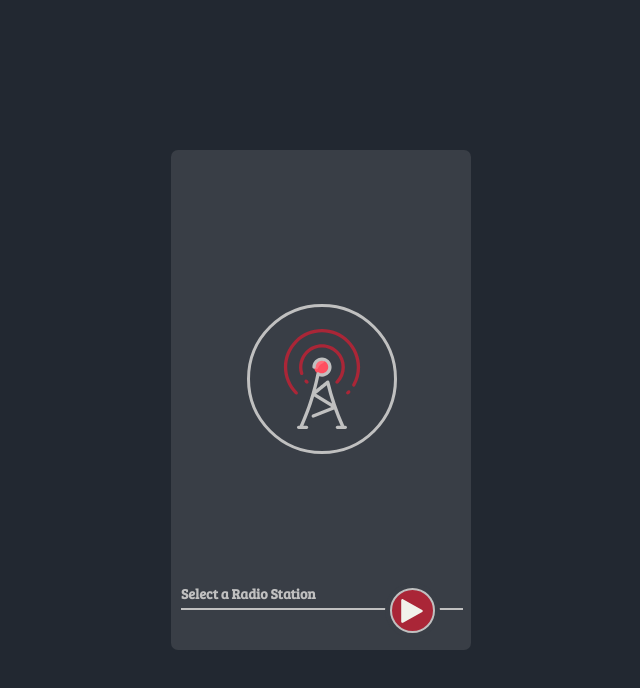
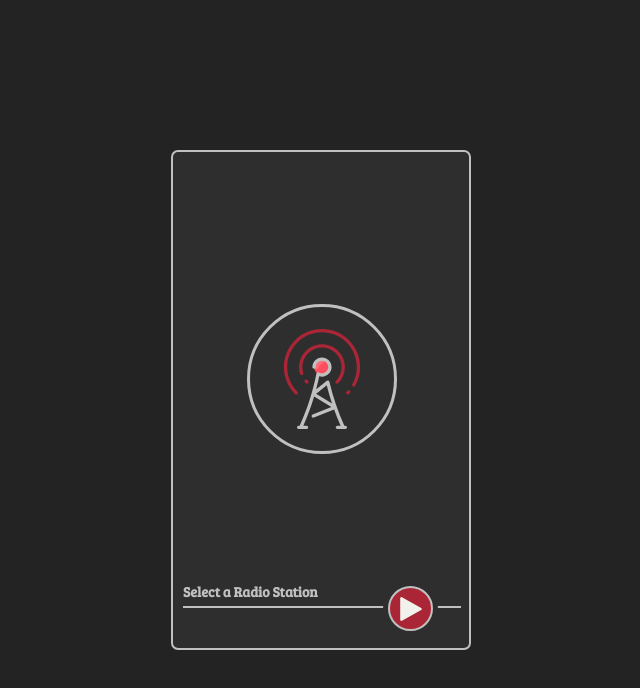
Before and after one commit to Epokuiso/radio-stations, a React (Create React App) app: page / in a window 1280 px wide. Shown: the top 688 px of the page, without its empty margins (319-959 px from the left). Built offline with nearby package versions, Linux system fonts and the light colour scheme.

Commit message:
Git Hub Pages modified

```diff
--- a/src/components/play-button/play-button.scss
+++ b/src/components/play-button/play-button.scss
@@ -5,7 +5,7 @@
     border: 2px solid lighten(grey, 25%);
     border-radius: 100%;
     bottom: -25px;
-    box-shadow: 0 0 0 5px map-get($darkColors, 'secondary');
+    box-shadow: 0 0 0 5px lighten(black, 18%);
     cursor: pointer;
     height: 45px;
     right: 10%;
--- a/src/components/radio-station/radio-station.scss
+++ b/src/components/radio-station/radio-station.scss
@@ -53,7 +53,7 @@
     }
 
     &:hover {
-        background-color: lighten(map-get($darkColors, 'secondary'), 7%);
+        background-color: darken(map-get($darkColors, 'secondary'), 1%);
     }
 }
 
--- a/src/foundation/_theme.scss
+++ b/src/foundation/_theme.scss
@@ -1,7 +1,7 @@
 @import url('https://fonts.googleapis.com/css2?family=Bree+Serif&display=swap');
 
 $darkColors: (
-    'primary': #222831,
+    'primary': #232323,
     'secondary': #393e46,
     'tertiary': #c72c41,
     'alternative': #0f4c75,
--- a/src/index.scss
+++ b/src/index.scss
@@ -15,7 +15,8 @@ body {
 
     #root {
         align-items: center;
-        background-color: map-get($darkColors, 'secondary');
+        background-color: lighten(black, 18%);
+        border: 2.5px solid silver;
         border-radius: 7px;
         display: flex;
         height: 500px;
```
